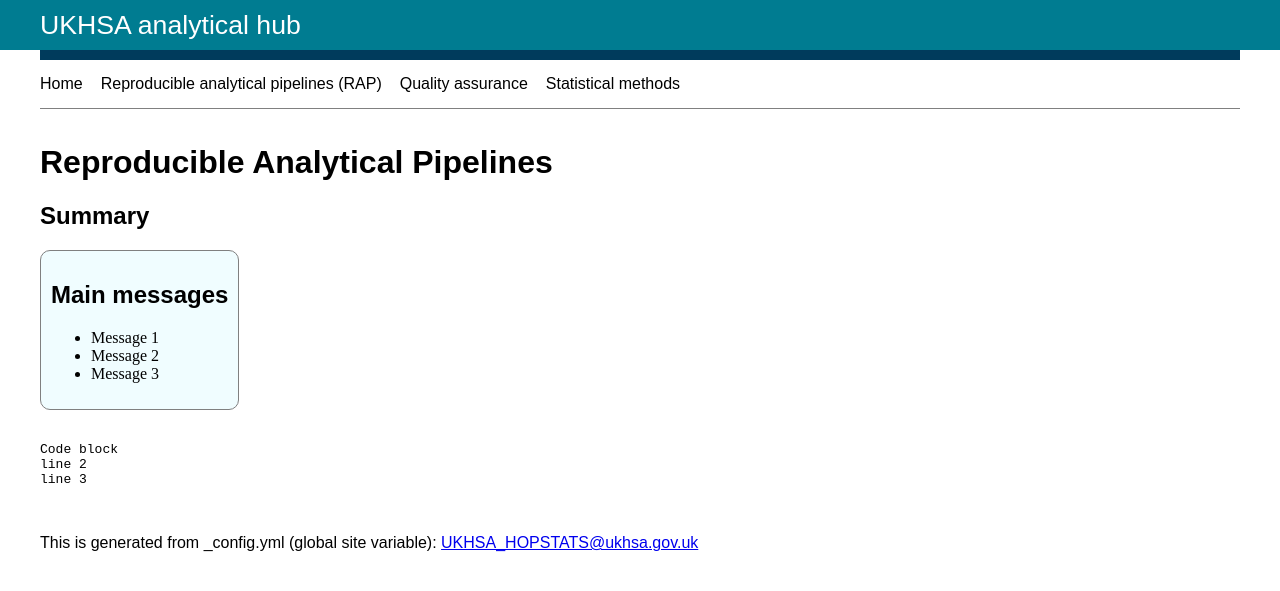
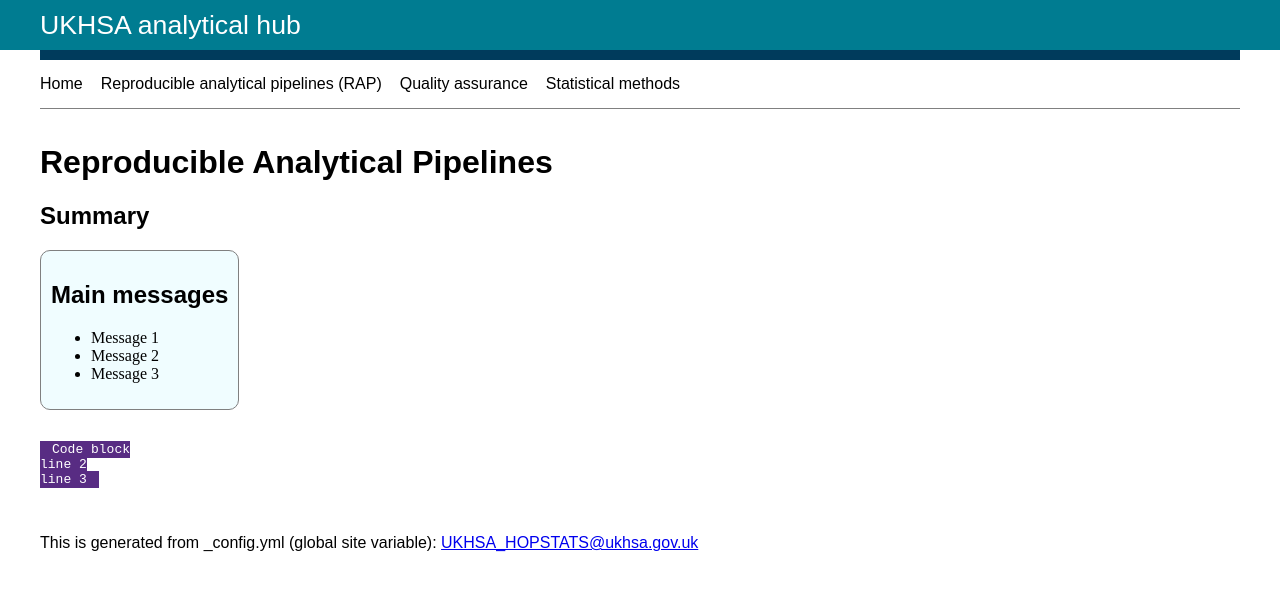
Before and after one commit to BenCuff/github-pages-test, a Jekyll site: the page built from docs/rap.md, in a window 1280 px wide. Shown: the top 591 px of the page. Built offline with Jekyll 4.4.1, drawn with Linux system fonts in a browser that asks for light colours.

Commit message:
Code block styling

```diff
--- a/docs/assets/styles.css
+++ b/docs/assets/styles.css
@@ -126,3 +126,12 @@
   font-family: monospace;
   line-height: 5px;
 }
+
+code{
+  background: #582C83;
+  color: white;
+  padding: 1px 12px 1px 12px;
+  width: fit-content;
+  font-family: monospace;
+  line-height: 5px;
+}
```
